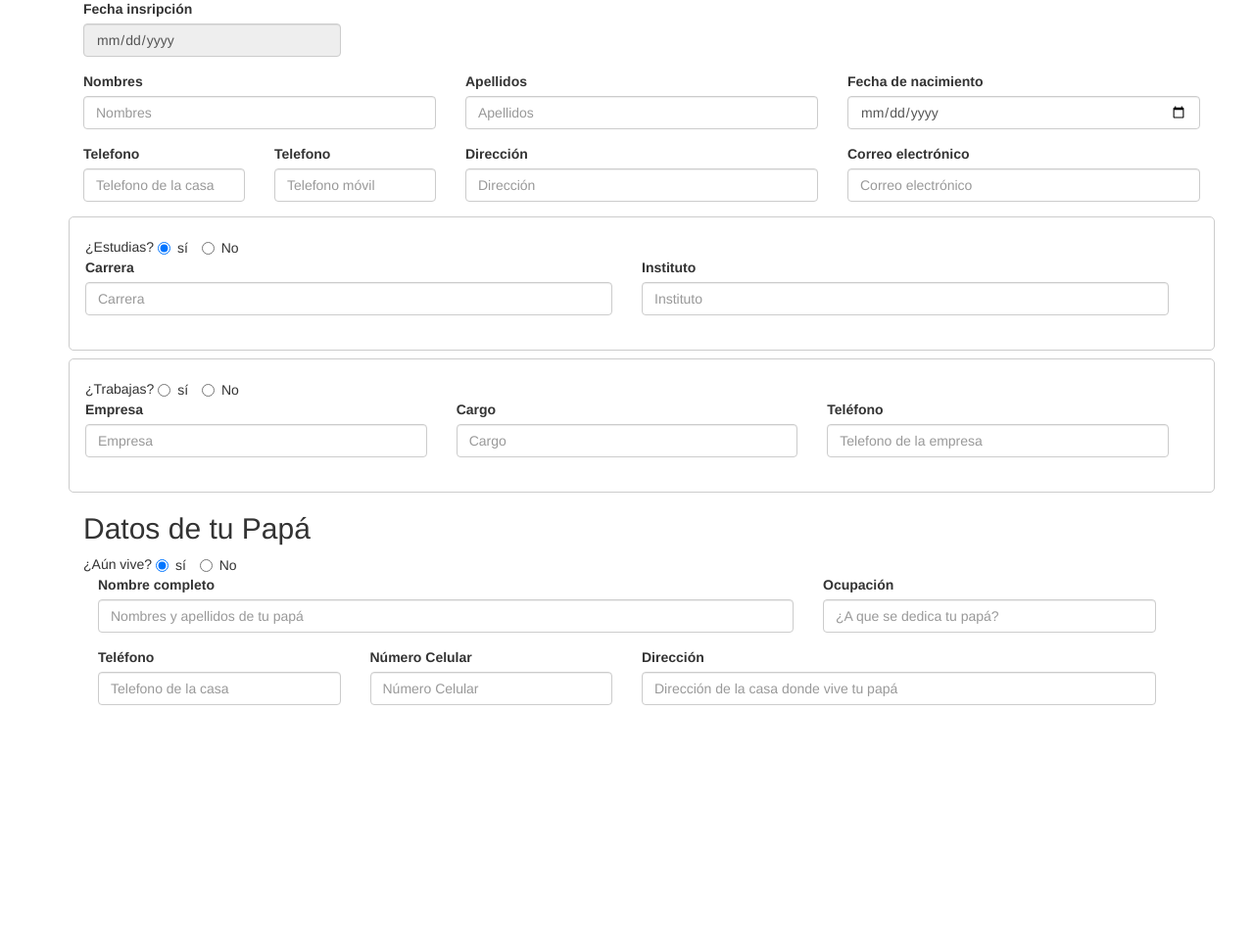
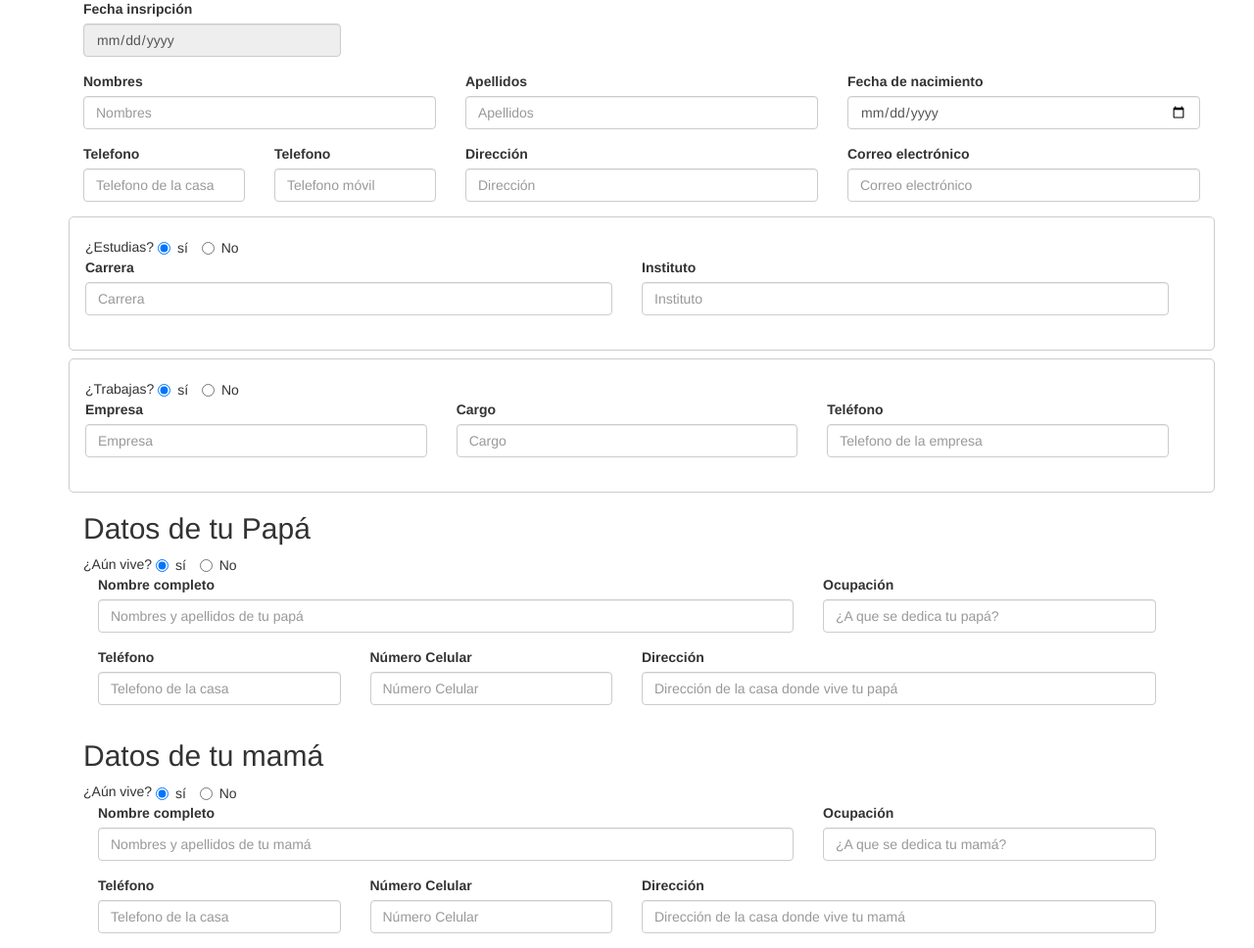
Before and after one commit to arodrigueze0215/Ejapp, a Django app: a page that uses templates/inscription.html in a window 1280 px wide. Shown: the part 71-1039 px from the top of the page at 98% size. Before the commit the page ends 791 px from the top, so only its background shows below. Run offline with Django 3.2, Linux system fonts and the light colour scheme; some libraries are stand-ins or nearby versions.

Commit message:
add form data mom and dad

```diff
--- a/templates/inscription.html
+++ b/templates/inscription.html
@@ -111,19 +111,18 @@
                         </div>
                     </div>
                 </div>
-
                 <div class="container">
                     <h2>Datos de tu Papá</h2>
                     <div  class="Main-Father-Radios">
                         <span> ¿Aún vive?</span>
 
                         <label class="radio-inline">
-                            <input type="radio" name="job" id="dad-yes" value="true" checked> sí
+                            <input type="radio" name="dad" id="dad-yes" value="true" checked> sí
                         </label>
 
 
                         <label class="radio-inline">
-                            <input type="radio" name="job" id="dad-no" value="false"> No
+                            <input type="radio" name="dad" id="dad-no" value="false"> No
                         </label>
 
                     </div>
@@ -154,6 +153,48 @@
 
                     </div>
                 </div>
+                <div class="container">
+                    <h2>Datos de tu mamá</h2>
+                    <div  class="Main-Father-Radios">
+                        <span> ¿Aún vive?</span>
+
+                        <label class="radio-inline">
+                            <input type="radio" name="mom" id="mom-yes" value="true" checked> sí
+                        </label>
+
+
+                        <label class="radio-inline">
+                            <input type="radio" name="mom" id="mom-no" value="false"> No
+                        </label>
+
+                    </div>
+                    <div class="row col-md-12">
+                        <div class="form-group col-md-8">
+                            <label for="name-mom">Nombre completo</label>
+                            <input type="text" class="form-control" id="name-mom" placeholder="Nombres y apellidos de tu mamá">
+                        </div>
+                        <div class="form-group col-md-4">
+                            <label for="ocupation-mom">Ocupación</label>
+                            <input type="text" class="form-control" id="ocupation-mom" placeholder="¿A que se dedica tu mamá?">
+                        </div>
+                    </div>
+                    <div class="row col-md-12">
+                        <div class="form-group col-md-3">
+                            <label for="phone-mom">Teléfono</label>
+                            <input type="tel" class="form-control" id="phone-mom" placeholder="Telefono de la casa">
+                        </div>
+                        <div class="form-group col-md-3">
+                            <label for="mobile-mom">Número Celular</label>
+                            <input type="tel" class="form-control" id="mobile-mom" placeholder="Número Celular">
+                        </div>
+                       <div class="form-group col-md-6">
+                            <label for="address-mom">Dirección</label>
+                            <input type="text" class="form-control" id="address-mom" placeholder="Dirección de la casa donde vive tu mamá">
+                        </div>
+
+
+                    </div>
+                </div>
 
             </form>
 
```
Also changed, not shown: static/js/inscription.js (+36 -0 lines).
